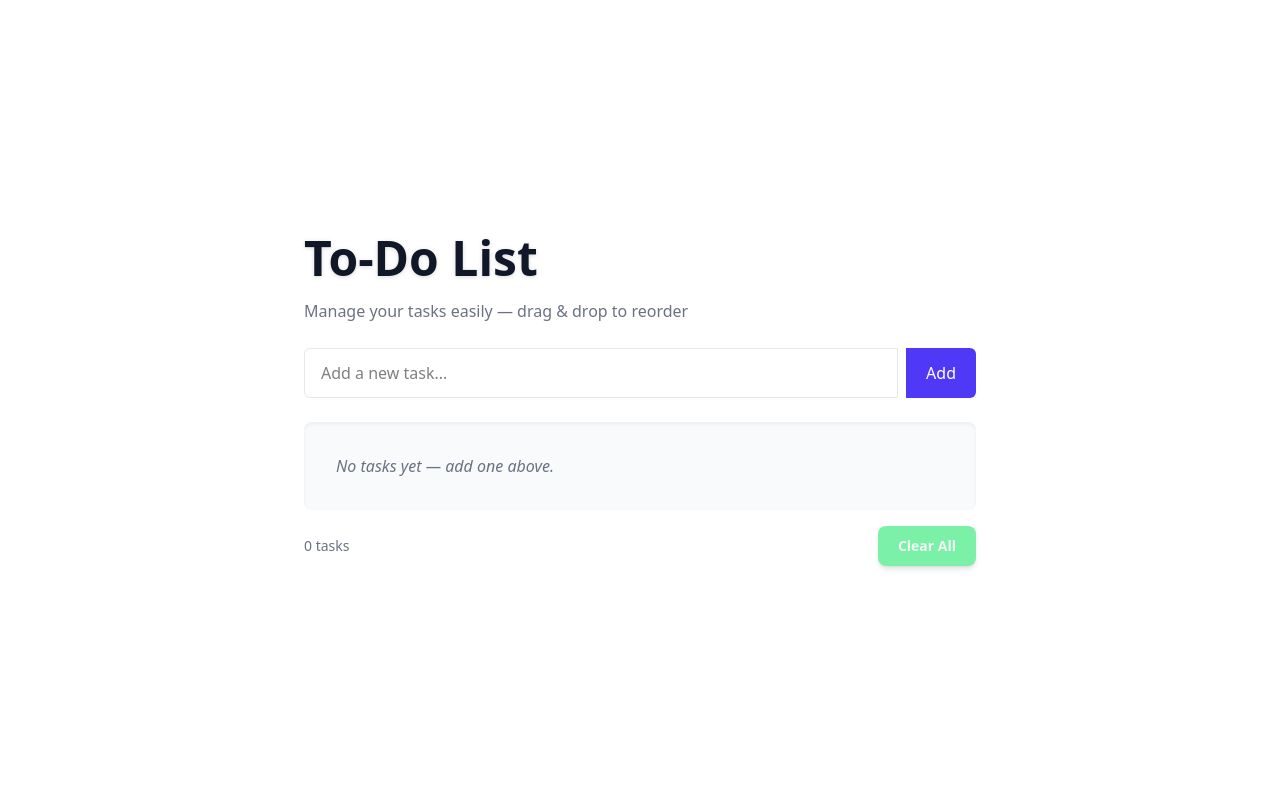
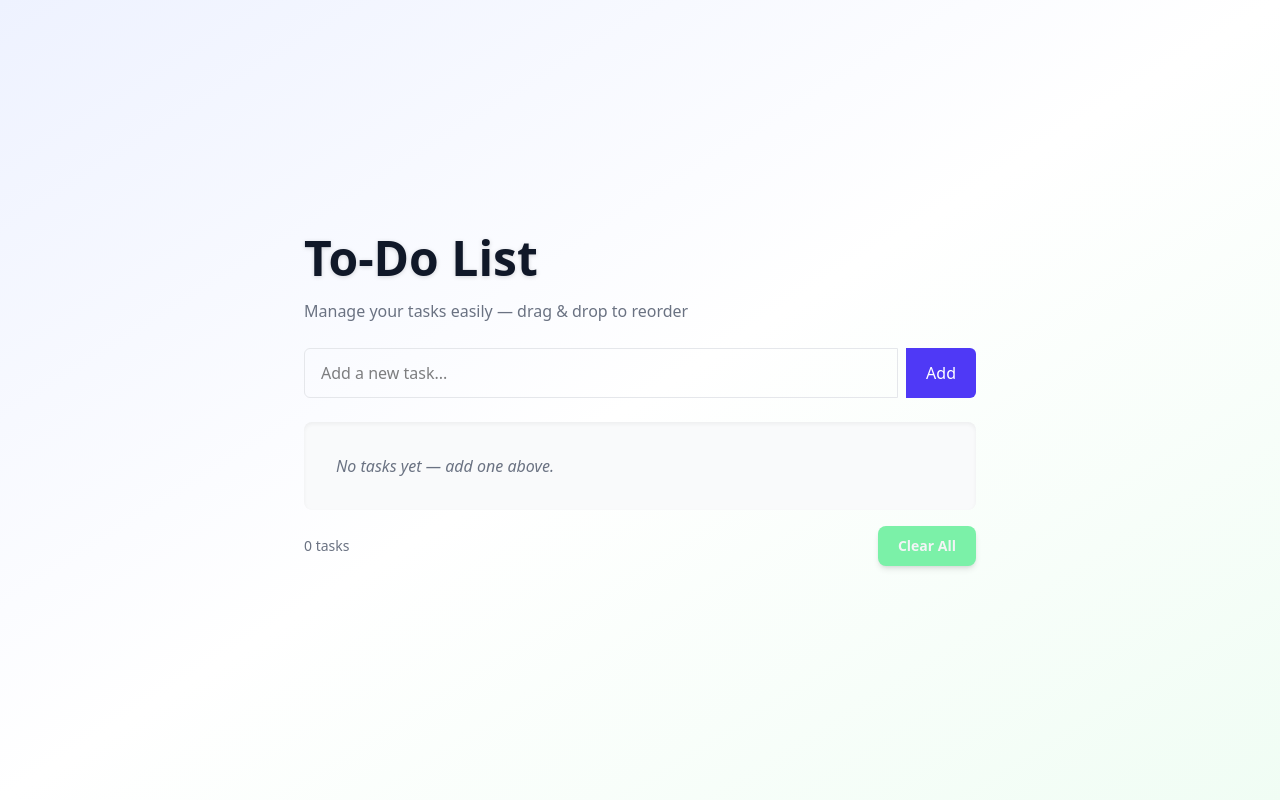
Before and after one commit to graceniyigena34/Professional-Interactive-To-Do-List-with-Drag-and-Drop-Functionality, a React (Vite) app in the folder todo/: page / in a window 1280 px wide. Built offline with nearby package versions, Linux system fonts and the light colour scheme; the HTML template or start-up script is replaced by a standard one.

Commit message:
changed the background color

```diff
--- a/todo/src/App.tsx
+++ b/todo/src/App.tsx
@@ -58,7 +58,8 @@
   };
 
   return (
-    <div className="min-h-screen flex items-center justify-center p-6">
+    <div className="min-h-screen flex items-center justify-center p-6 bg-gradient-to-br from-indigo-50 via-white to-green-50">
+
       <div className="w-full max-w-2xl">
         <header className="mb-6">
           <h1 className="text-4xl md:text-5xl font-bold text-gray-900 mb-4 drop-shadow-sm">
```
